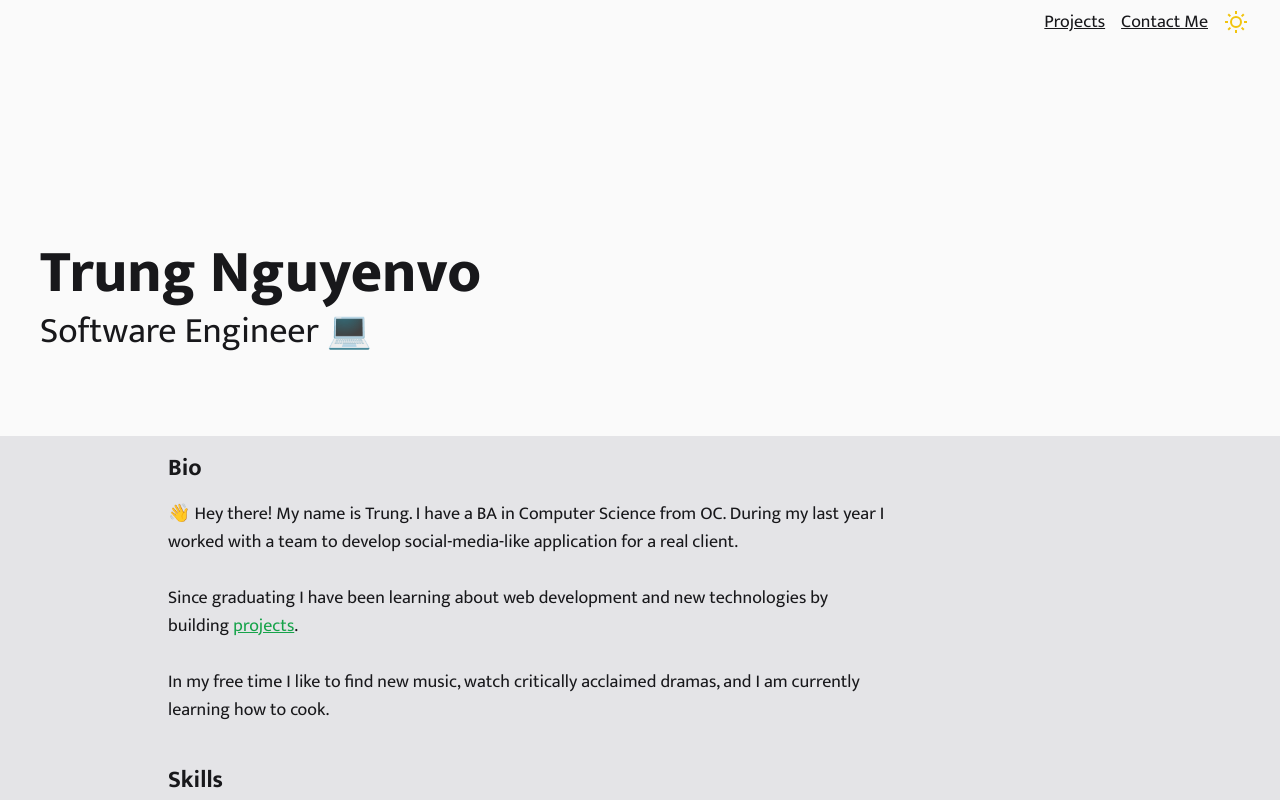
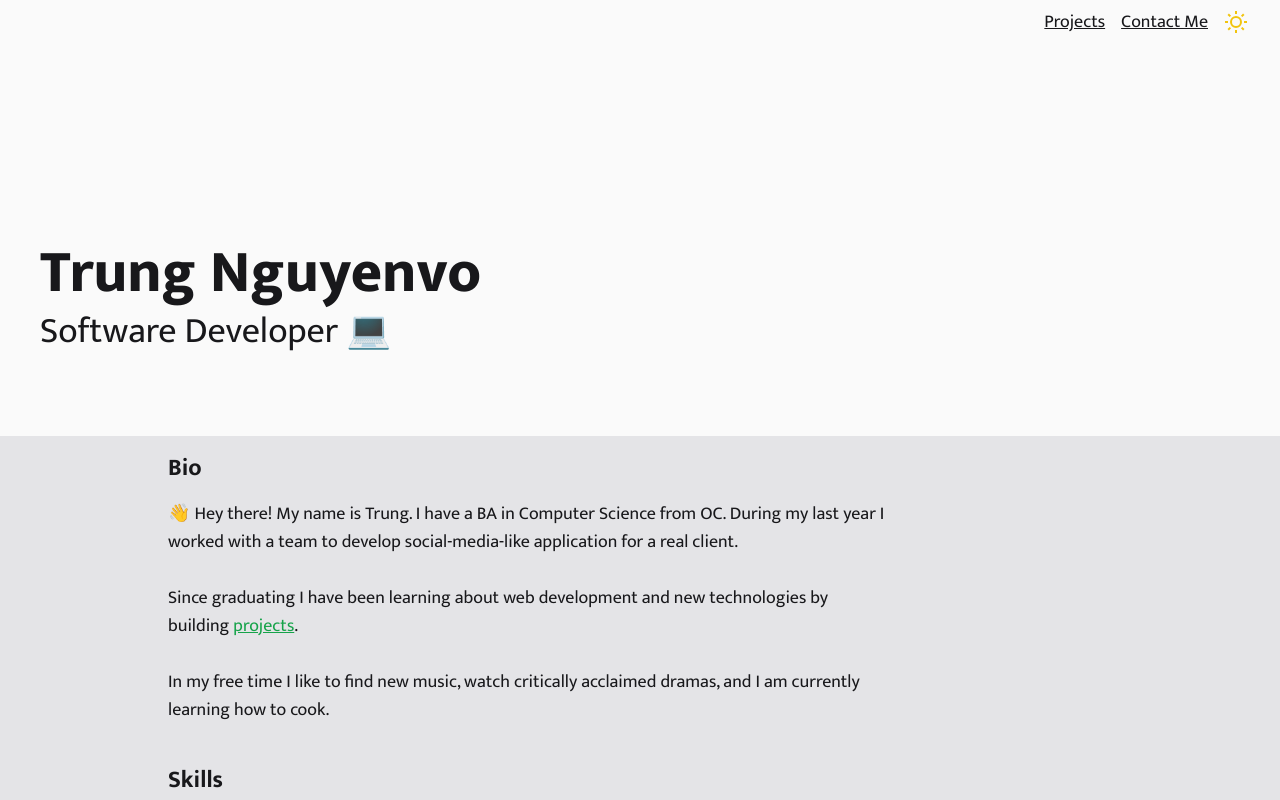
Before and after one commit to ocTrung/portfolio, a Next.js app: page / in a window 1280 px wide. Shown: the top 800 px of the page. Built offline with nearby package versions, Linux system fonts and the light colour scheme.

Commit message:
title change

```diff
--- a/pages/index.js
+++ b/pages/index.js
@@ -15,7 +15,7 @@ export default function Home() {
           </h1>
           <div className='flex row-start-3 items-start gap-1 pt-2'>
             <h2 className='text-4xl'>
-              Software Engineer 💻
+              Software Developer 💻
             </h2>
           </div>
         </div>
```
